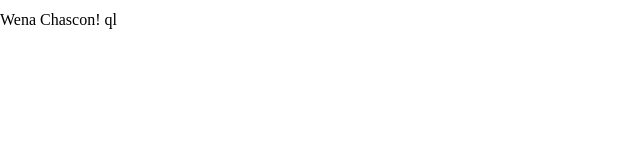
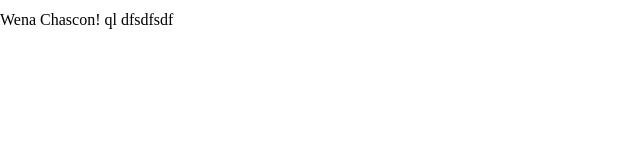
Before and after one commit to mindsurfer11/Snippets, a plain HTML site: page index.html in a window 1280 px wide. Shown: the full height of the page, 0-640 px from the left. Drawn offline with Linux system fonts and the light colour scheme.

Commit message:
asjkdaspd
asdasdas

```diff
--- a/index.html
+++ b/index.html
@@ -8,7 +8,7 @@
 		<link rel="stylesheet" type="text/css" href="css/estilos.css">
 	</head>
 	<body>
-		<h1>Wena Chascon! ql</h1>
+		<h1>Wena Chascon! ql dfsdfsdf</h1>
 
 		<script type="text/javascript" src="script/jquery-2.1.1.min.js"></script>
 		<script type="text/javascript" src="script/script.js"></script>
```
